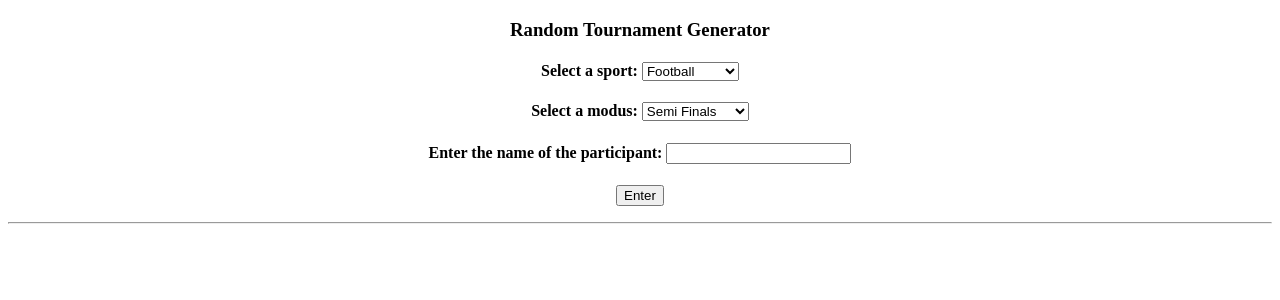
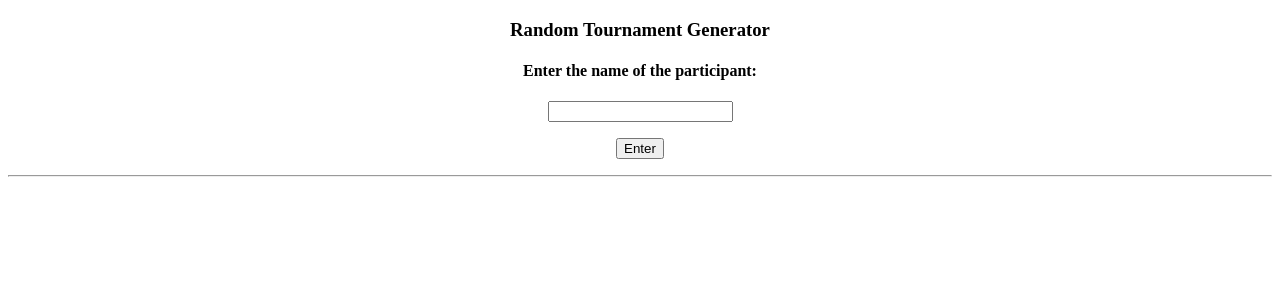
Before and after one commit to HarisMunir786/projectsfia2, a Flask app: page /generate in a window 1280 px wide. Shown: the part 26-326 px from the top of the page. Run offline with Flask 2, Linux system fonts and the light colour scheme; data that the repository does not hold is empty.

Commit message:
major changes to code

```diff
--- a/application/forms.py
+++ b/application/forms.py
@@ -1,7 +1,7 @@
 from flask_wtf import FlaskForm
 from wtforms import StringField, SubmitField, PasswordField, BooleanField, SelectField
 from wtforms.validators import DataRequired, Length, Email, EqualTo, ValidationError
-from application.models import User, Sport, Modus, Participant
+from application.models import User, Participant
 
 class RegistrationForm(FlaskForm):
 	name = StringField('Name',
@@ -59,13 +59,13 @@ class EnterForm(FlaskForm):
 	sport = SelectField('Sport',
 		validators=[
 			DataRequired()
-		], choices = [("FOOTBALL","Football"),("BASKETBALL","Basketball"),("VOLLEYBALL","Volleyball"),("RUGBY", "Rugby"), ("HOCKEY", "Hockey"), ("TENNIS", "Tennis"), ("TABLE TENNIS", "Table Tennis"), ("BADMINTON", "Badminton")]
+		]
 	)
 
-	modus = SelectField('Modus',
+	totalnumber = SelectField('Total Number',
 		validators=[
 			DataRequired()
-		], choices = [("SEMI FINALS", "Semi Finals"), ("QUARTER FINALS", "Quarter Finals"), ("8TH FINALS", "8th Finals")]
+		]
 	)
 
 	participant = StringField('Participant',
@@ -79,13 +79,13 @@ class GenerateForm(FlaskForm):
 	sport = SelectField('Sport',
 		validators=[
 			DataRequired()
-		], choices = [("FOOTBALL","Football"),("BASKETBALL","Basketball"),("VOLLEYBALL","Volleyball"),("RUGBY", "Rugby"), ("HOCKEY", "Hockey"), ("TENNIS", "Tennis"), ("TABLE TENNIS", "Table Tennis"), ("BADMINTON", "Badminton")]
+		]
 	)
 
-	modus = SelectField('Modus',
+	totalnumber = SelectField('Total Number',
 		validators=[
 			DataRequired()
-		], choices = [("SEMI FINALS", "Semi Finals")]
+		]
 	)
 
 	participant = StringField('Participant',
@@ -93,4 +93,25 @@ class GenerateForm(FlaskForm):
 			DataRequired()
 		]
 	)
+
 	submit = SubmitField('Generate')
+
+#class GenerateForm(FlaskForm):
+#	sport = SelectField('Sport',
+#		validators=[
+#			DataRequired()
+#		], choices = [("FOOTBALL","Football"),("BASKETBALL","Basketball"),("VOLLEYBALL","Volleyball"),("RUGBY", "Rugby"), ("HOCKEY", "Hockey"), ("TENNIS", "Tennis"), ("TABLE TENNIS", "Table Tennis"), ("BADMINTON", "Badminton")]
+#	)
+#
+#	modus = SelectField('Modus',
+#		validators=[
+#			DataRequired()
+#		], choices = [("SEMI FINALS", "Semi Finals")]
+#	)
+#
+#	participant = StringField('Participant',
+#		validators=[
+#			DataRequired()
+#		]
+#	)
+#	submit = SubmitField('Generate')
--- a/application/routes.py
+++ b/application/routes.py
@@ -3,7 +3,7 @@ from flask import render_template, url_for, redirect, request
 # import the app, db and bcrypt object from the ./application/__init__.py
 from application import app, db, bcrypt
 # import the models from the ./application/models.py
-from application.models import User, Sport, Modus, Participant
+from application.models import User, Participant
 # import login_user, current_user, logout_user, login_required function from flask_login
 from flask_login import login_user, current_user, logout_user, login_required
 # import RegistrationForm and LoginForm from ./application/forms.py
--- a/application/templates/generate.html
+++ b/application/templates/generate.html
@@ -5,19 +5,10 @@
 <div class="form" align="center">
 <form method='POST' action=''>
 	{{ form.hidden_tag() }}
+
 	<p>
 	<div class="form_group" align="center">
-	<h4>Select a sport: </4>{{ form.sport }}
-	</div>
-	</p>
-	<p>
-	<div class="form_group" align="center">
-	<h4>Select a modus: </4>{{ form.modus }}
-	</div>
-	</p>
-	<p>
-	<div class="form_group" align="center">
-	<h4>Enter the name of the participant: </4>{{ form.participant }}</p>
+	<h4>Enter the name of the participant: </h4>{{ form.participant }}</p>
 	</div>
 	</p>
 	<p>
@@ -28,6 +19,7 @@
 </form>
 </div>
 <hr>
+<!--
         <p>
         {% if participants %}
                 {% for participant in participants %}
@@ -35,4 +27,5 @@
                 {% endfor %}
         {% endif %}
         </p>
+-->
 {% endblock %}
```
Also changed, not shown: application/models.py (+22 -18 lines).
